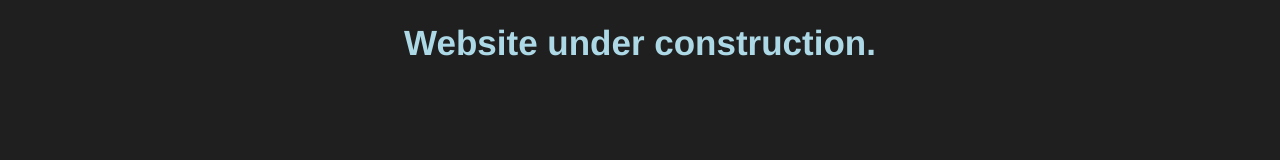
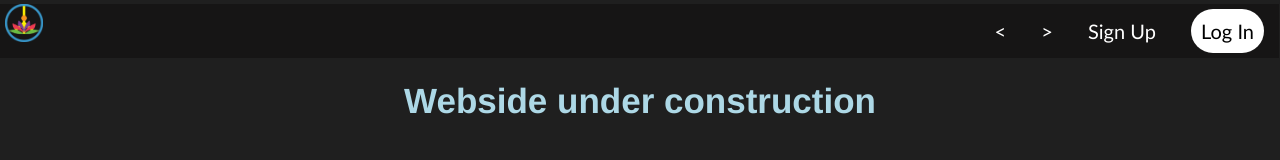
Before and after one commit to IzLeandro/IzLeandro.github.io, a plain HTML site: page index.html in a window 1280 px wide. Drawn offline with Linux system fonts and the light colour scheme.

Commit message:
Starting the proyect

```diff
--- a/index.html
+++ b/index.html
@@ -1,12 +1,26 @@
 <!DOCTYPE html>
-<html lang="en">
+<html lang="es">
 <head>
     <meta charset="UTF-8">
+    <meta http-equiv="X-UA-Compatible" content="IE=edge">
     <meta name="viewport" content="width=device-width, initial-scale=1.0">
-    <title>Work in progress.</title>
     <link rel="stylesheet" href="./style.css">
+    <title>Webpage under construction</title>
 </head>
-<body class="darkmode">
-        <h1 id="title">Website under construction.</h1>
+<body class="main-page">
+    <header>
+        <nav class="main-nav__item">
+            <ul>
+                <li class="main-nav__item--signup"><a href=""> < </a></li>
+                <li class="main-nav__item--signup"><a href=""> > </a></li>
+                <li class="main-nav__item--signup"><a href="">Sign Up </a></li>
+                <li class="main-nav__item--login"><a href="">Log In</a></li>
+            </ul>
+        </nav>
+        <div><a href="https://izleandro.github.io/"><img src="./sources/Logo (1).png" alt="Page logo" class="logo"></a></div>
+    </header>
+    <main>
+        <h1 class="title">Webside under construction</h1>
+    </main>
 </body>
 </html>
--- a/style.css
+++ b/style.css
@@ -1,8 +1,84 @@
-.darkmode{
+.main-page{
     background-color: #1f1f1f;
-    color: #f1eded;
 }
-#title{
+
+.main-nav__item{
+    margin-left: -1%;
+    margin-top: -1.3%;
+    margin-right: -7px;
+    background-color: #161515;
+    color: white;
+    font-size: 20px;
+    font-family: 'Gill Sans', 'Gill Sans MT', Calibri, 'Trebuchet MS', sans-serif;
+    text-align: right;
+}
+
+.logo{
+    margin-top: 0.7%;
+    text-align: left;
+    transition: transform .2s;
+    display: inline-block;
+    padding: 0px;
+    max-width: 3%;
+    position:absolute;
+    width:100px;
+    top:-5px;
+    left:5px;
+
+}
+
+.logo a{
+    color: White;
+    text-decoration: none;
+}
+
+.logo:hover{
+    transform: scale(1.3);
+}
+
+.main-nav__item--signup{
+    transition: transform .2s;
+    display: inline-block;
+    padding: 15px;
+
+}
+
+.main-nav__item--signup a{
+    color: White;
+    text-decoration: none;
+}
+
+.main-nav__item--signup:hover{
+    transform: scale(1.3);
+}
+
+.main-nav__item--signup a:active{
+    color: tomato;
+}
+
+.main-nav__item--login{
+    transition: transform .2s;
+    display: inline-block;
+    padding: 15px;
+}
+
+.main-nav__item--login a{
+    color: black;
+    padding: 10px;
+    border-radius: 100px;
+    background-color: white;
+    text-decoration: none;
+}
+
+.main-nav__item--login:hover{
+    transform: scale(1.3);
+}
+
+.main-nav__item--login a:active{
+    background-color: tomato;
+}
+
+.title{
     color: lightblue;
     font-family: 'Franklin Gothic Medium', 'Arial Narrow', Arial, sans-serif;
     font-size: 35px;
```
Also changed, not shown: sources/Logo (1).png (added).
